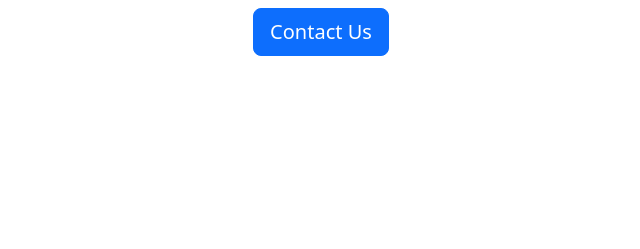
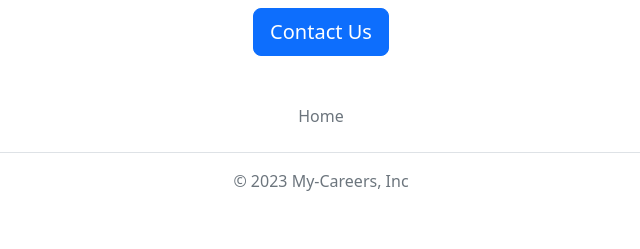
Before and after one commit to shreyashebbar02/My-careers, a Flask app: page / in a window 1280 px wide. Shown: the part 1344-1593 px from the top of the page, without its empty margins (319-959 px from the left). Before the commit the page ends 1400 px from the top, so only its background shows below. Run offline with Flask 3, Linux system fonts and the light colour scheme.

Commit message:
some changes

```diff
--- /dev/null
+++ b/templates/footer.html
@@ -0,0 +1,8 @@
+<div class="container">
+  <footer class="py-3 my-4">
+    <ul class="nav justify-content-center border-bottom pb-3 mb-3">
+      <li class="nav-item"><a  target="_blank" href="https://www.jovian.ai" class="nav-link px-2 text-muted">Home</a></li>
+    </ul>
+    <p class="text-center text-muted">&copy; 2023 My-Careers, Inc</p>
+  </footer>
+</div>
--- a/templates/home.html
+++ b/templates/home.html
@@ -41,5 +41,7 @@
       <a class="btn btn-primary btn-lg">Contact Us</a>
       </div>
     </div>
+    {% include 'footer.html' %}
+  </body>
   </body>
 </html>
```
